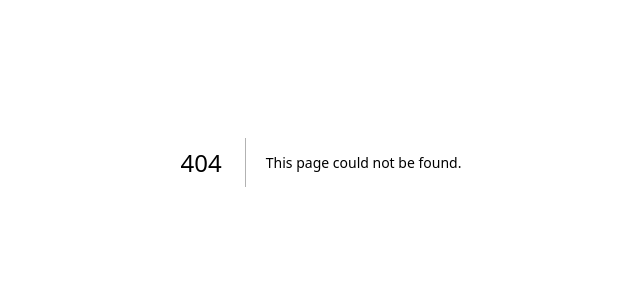
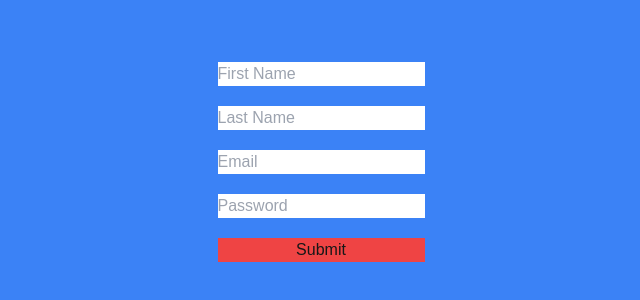
Before and after one commit to 7FOX7/role-based-auth-project, a Next.js app: page /registration in a window 1280 px wide. Before the commit this address had no page. Shown: the part 238-538 px from the top of the page, without its empty margins (319-959 px from the left). Built offline with nearby package versions, Linux system fonts and the light colour scheme.

Commit message:
Added basic forms for the registration/login

```diff
--- /dev/null
+++ b/app/login/login-form.tsx
@@ -0,0 +1,9 @@
+export default function LoginForm() {
+   return (
+      <form className="flex flex-col">
+         <input className="mb-5" type="text" placeholder="Email" />
+         <input className="mb-5" type="text" placeholder="Password" />
+         <button className="bg-red-500" type="submit">Submit</button>
+      </form>
+   )
+}
--- /dev/null
+++ b/app/login/page.tsx
@@ -0,0 +1,9 @@
+import LoginForm from "./login-form"
+
+export default function Page() {
+   return (
+      <div className="flex justify-center items-center bg-blue-500 w-full h-screen">
+         <LoginForm />
+      </div>
+   )
+}
--- /dev/null
+++ b/app/registration/page.tsx
@@ -0,0 +1,9 @@
+import RegistrationForm from "./registration-form"
+
+export default function Page() {
+   return (
+      <div className="flex justify-center items-center bg-blue-500 w-full h-screen">
+         <RegistrationForm />
+      </div>
+   )
+}
--- /dev/null
+++ b/app/registration/registration-form.tsx
@@ -0,0 +1,11 @@
+export default function RegistrationForm() {
+   return (
+      <form className="flex flex-col">
+         <input className="mb-5" type="text" placeholder="First Name" />
+         <input className="mb-5" type="text" placeholder="Last Name" />
+         <input className="mb-5" type="text" placeholder="Email" />
+         <input className="mb-5" type="text" placeholder="Password" />
+         <button className="bg-red-500" type="submit">Submit</button>
+      </form>
+   )
+}
```
